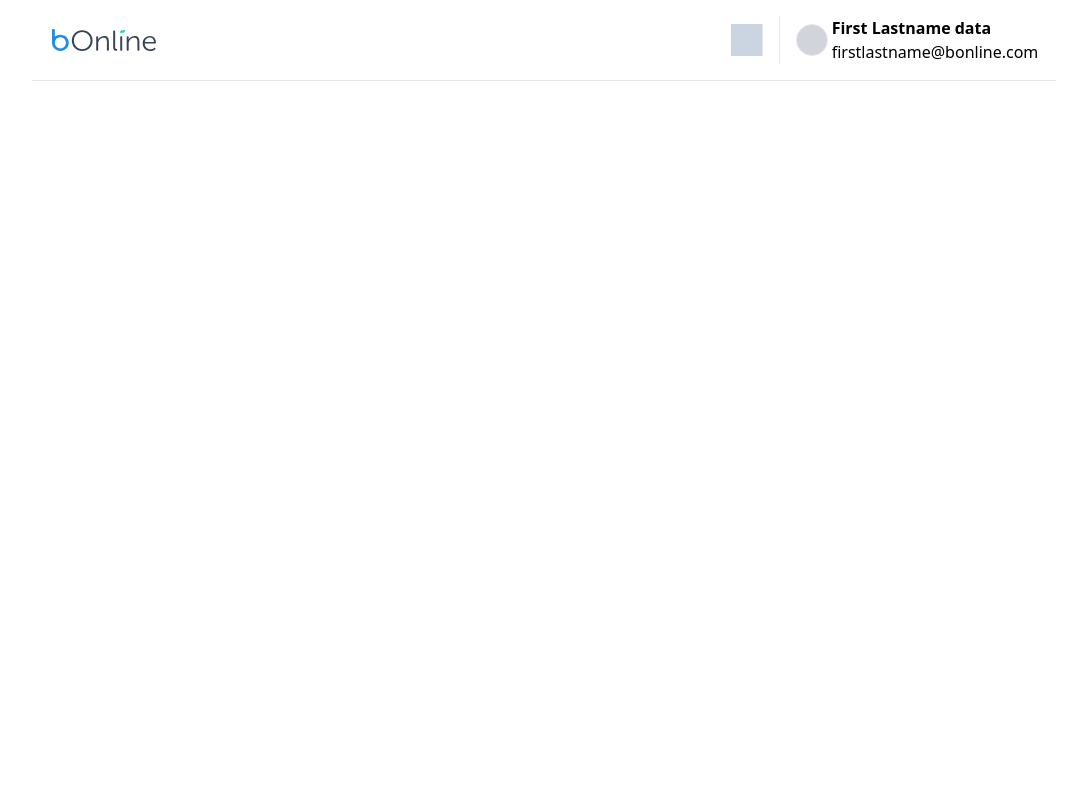
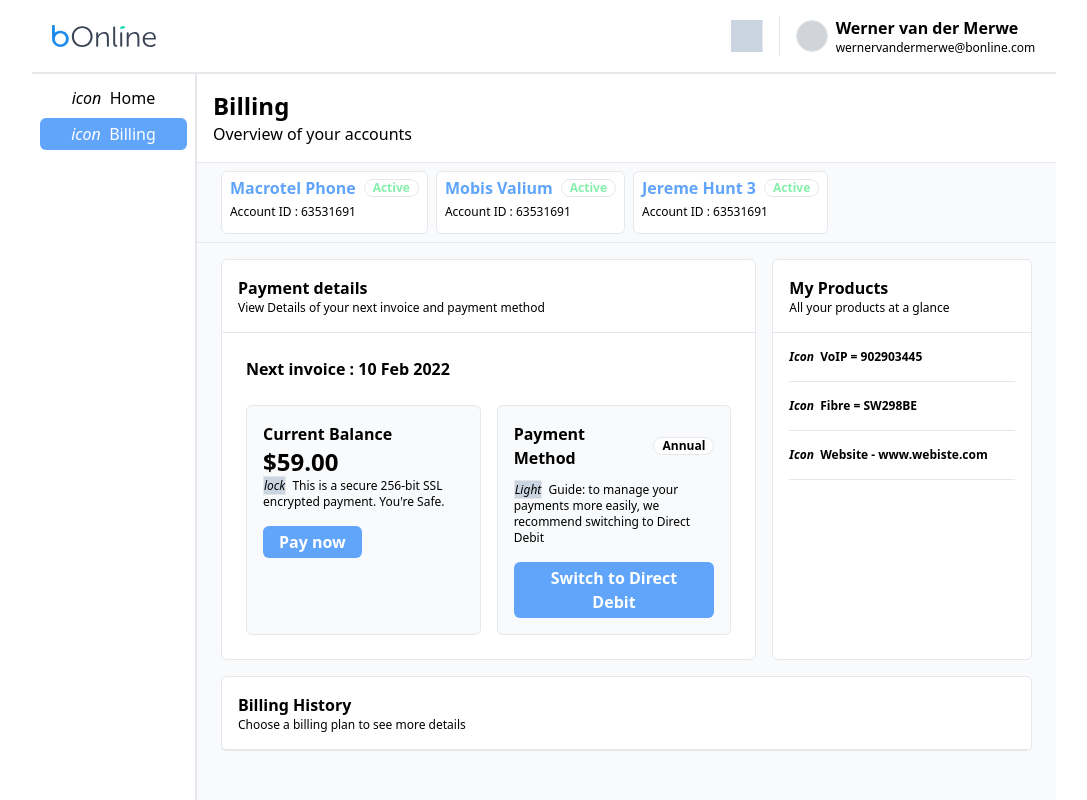
Before and after one commit to WernervanderMerwe/bonline-test, a Vue app: page / in a window 1280 px wide. Shown: the top 800 px of the page, without its empty margins (96-1183 px from the left). Built offline with nearby package versions, Linux system fonts and the light colour scheme.

Commit message:
design Template done commit

```diff
--- a/src/App.vue
+++ b/src/App.vue
@@ -1,16 +1,24 @@
 <template>
-  <div id="app" class="max-w-5xl mx-auto">
+  <div id="app" class="max-w-5xl mx-auto h-screen">
     <app-navbar></app-navbar>
+    <div class="h-[928px] flex border-t">
+      <app-sidebar></app-sidebar>
+      <app-content></app-content>
+    </div>
   </div>
 </template>
 
 <script>
 import Navbar from "./components/Navbar.vue";
+import Sidebar from "./components/Sidebar.vue";
+import Content from "./components/Content.vue";
 
 export default {
   name: "App",
   components: {
     appNavbar: Navbar,
+    appSidebar: Sidebar,
+    appContent: Content,
   },
 };
 </script>
--- /dev/null
+++ b/src/components/BillingHistory.vue
@@ -0,0 +1,14 @@
+<template>
+  <div class="border col-span-3 bg-white rounded-md flex flex-col">
+    <div class="flex flex-col p-4 border-b">
+      <p class="font-bold">Billing History</p>
+      <p class="text-xs">Choose a billing plan to see more details</p>
+    </div>
+  </div>
+</template>
+
+<script>
+export default {
+  name: "BilingHistory",
+};
+</script>
--- /dev/null
+++ b/src/components/Content.vue
@@ -0,0 +1,31 @@
+<template>
+  <div class="container border-l bg-slate-50">
+    <div class="p-4 border-b bg-white">
+      <p class="font-bold text-2xl">Billing</p>
+      <p>Overview of your accounts</p>
+    </div>
+    <content-tabs></content-tabs>
+    <div class="grid grid-cols-3 px-6 gap-4 pt-4">
+      <payment-details></payment-details>
+      <my-products></my-products>
+      <billing-history></billing-history>
+    </div>
+  </div>
+</template>
+
+<script>
+import ContentTabs from "./ContentTabs.vue";
+import PaymentDetails from "./PaymentDetails.vue";
+import MyProducts from "./MyProducts.vue";
+import BillingHistory from "./BillingHistory.vue";
+
+export default {
+  name: "appContent",
+  components: {
+    contentTabs: ContentTabs,
+    paymentDetails: PaymentDetails,
+    myProducts: MyProducts,
+    billingHistory: BillingHistory,
+  },
+};
+</script>
--- /dev/null
+++ b/src/components/ContentTabs.vue
@@ -0,0 +1,43 @@
+<template>
+  <div class="px-6 py-2 border-b flex row-auto gap-2 h-20">
+    <div class="border rounded-md p-1 px-2 bg-white">
+      <div class="flex row-auto gap-2">
+        <p class="font-bold text-blue-400">Macrotel Phone</p>
+        <div
+          class="border rounded-full px-2 text-xs font-bold my-auto text-green-300"
+        >
+          Active
+        </div>
+      </div>
+      <p class="text-xs leading-6">Account ID : 63531691</p>
+    </div>
+    <div class="border rounded-md p-1 px-2 bg-white">
+      <div class="flex row-auto gap-2">
+        <p class="font-bold text-blue-400">Mobis Valium</p>
+        <div
+          class="border rounded-full px-2 text-xs font-bold my-auto text-green-300"
+        >
+          Active
+        </div>
+      </div>
+      <p class="text-xs leading-6">Account ID : 63531691</p>
+    </div>
+    <div class="border rounded-md p-1 px-2 bg-white">
+      <div class="flex row-auto gap-2">
+        <p class="font-bold text-blue-400">Jereme Hunt 3</p>
+        <div
+          class="border rounded-full px-2 text-xs font-bold my-auto text-green-300"
+        >
+          Active
+        </div>
+      </div>
+      <p class="text-xs leading-6">Account ID : 63531691</p>
+    </div>
+  </div>
+</template>
+
+<script>
+export default {
+  name: "ContentTabs",
+};
+</script>
--- /dev/null
+++ b/src/components/MyProducts.vue
@@ -0,0 +1,26 @@
+<template>
+  <div class="border bg-white rounded-md flex flex-col">
+    <div class="flex flex-col p-4 border-b">
+      <p class="font-bold">My Products</p>
+      <p class="text-xs">All your products at a glance</p>
+    </div>
+
+    <div class="border-b mx-4 py-4 font-semibold text-xs">
+      <i>Icon</i>&nbsp; VoIP = 902903445
+    </div>
+
+    <div class="border-b mx-4 py-4 font-semibold text-xs">
+      <i>Icon</i>&nbsp; Fibre = SW298BE
+    </div>
+
+    <div class="border-b mx-4 py-4 font-semibold text-xs">
+      <i>Icon</i>&nbsp; Website - www.webiste.com
+    </div>
+  </div>
+</template>
+
+<script>
+export default {
+  name: "MyProducts",
+};
+</script>
--- a/src/components/Navbar.vue
+++ b/src/components/Navbar.vue
@@ -9,9 +9,9 @@
         <div
           class="accountUserIcon rounded-full border my-auto h-8 w-8 bg-gray-300"
         ></div>
-        <div class="ml-1 flex flex-col">
-          <p class="font-bold">{{ firstLastName }}</p>
-          <p class="font-light">firstlastname@bonline.com</p>
+        <div class="ml-2 flex flex-col">
+          <p class="font-bold">{{ fullName }}</p>
+          <p class="font-light text-xs">{{ computedEmailAddress }}</p>
         </div>
       </div>
     </div>
@@ -23,8 +23,22 @@
   name: "AppNavbar",
   data() {
     return {
-      firstLastName: "First Lastname data",
+      firstName: "Werner",
+      LastName: "van der Merwe",
     };
+  },
+  computed: {
+    fullName() {
+      return this.firstName.concat(" ", this.LastName);
+    },
+    computedEmailAddress() {
+      return this.firstName
+        .concat(this.LastName)
+        .split(" ")
+        .join("")
+        .toLowerCase()
+        .concat("@bonline.com");
+    },
   },
 };
 </script>
--- /dev/null
+++ b/src/components/PaymentDetails.vue
@@ -0,0 +1,56 @@
+<template>
+  <div class="border col-span-2 bg-white rounded-md flex flex-col">
+    <div class="flex flex-col p-4 border-b">
+      <p class="font-bold">Payment details</p>
+      <p class="text-xs">
+        View Details of your next invoice and payment method
+      </p>
+    </div>
+
+    <div class="p-6">
+      <p class="font-bold">Next invoice : 10 Feb 2022</p>
+    </div>
+
+    <div class="grid grid-cols-2 gap-4 px-6 pb-6">
+      <div class="border p-4 rounded-md bg-slate-50">
+        <p class="font-bold">Current Balance</p>
+        <p class="font-bold text-2xl">$59.00</p>
+        <p class="text-xs">
+          <i class="border bg-slate-300">lock</i>&nbsp; This is a secure 256-bit
+          SSL encrypted payment. You're Safe.
+        </p>
+        <button
+          class="bg-blue-400 rounded-md px-4 py-1 text-white mt-4 font-semibold"
+        >
+          Pay now
+        </button>
+      </div>
+
+      <div class="border p-4 rounded-md bg-slate-50">
+        <div class="flex row-auto gap-2 mb-3">
+          <p class="font-bold">Payment Method</p>
+          <div
+            class="font-bold text-xs border bg-white rounded-full px-2 my-auto"
+          >
+            Annual
+          </div>
+        </div>
+        <p class="text-xs">
+          <i class="border bg-slate-300">Light</i>&nbsp; Guide: to manage your
+          payments more easily, we recommend switching to Direct Debit
+        </p>
+        <button
+          class="bg-blue-400 rounded-md px-4 py-1 text-white mt-4 font-semibold"
+        >
+          Switch to Direct Debit
+        </button>
+      </div>
+    </div>
+  </div>
+</template>
+
+<script>
+export default {
+  name: "PaymentDetails",
+};
+</script>
--- /dev/null
+++ b/src/components/Sidebar.vue
@@ -0,0 +1,18 @@
+<template>
+  <div class="border-r w-48 h-full grid grid-cols-1 gap-1 content-start p-2">
+    <!-- Customize colors later -->
+    <!-- animate the rounded edges on hover? -->
+    <button class="py-1 rounded-md hover:bg-blue-400 hover:text-white">
+      <i>icon</i>&nbsp; Home
+    </button>
+    <button class="py-1 rounded-md bg-blue-400 text-white">
+      <i>icon</i>&nbsp; Billing
+    </button>
+  </div>
+</template>
+
+<script>
+export default {
+  name: "appSidebar",
+};
+</script>
```
